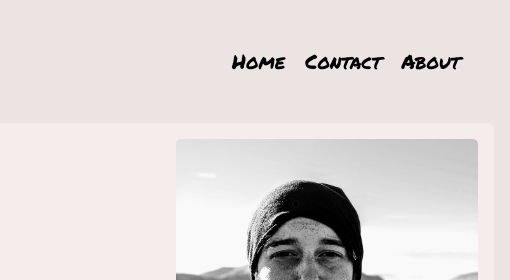
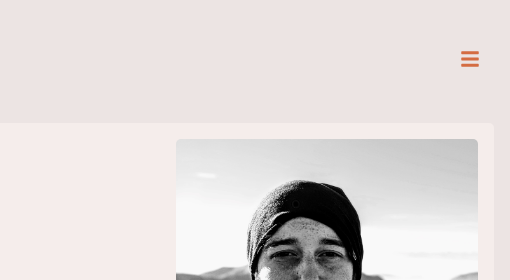
Before and after one commit to dasher7/tybearder, a Gatsby site: page /about in a window 1280 px wide. Shown: the top 280 px of the page, 594-1104 px from the left. Built offline with nearby package versions, Linux system fonts and the light colour scheme; Gatsby itself is replaced by a stand-in of ours; a web font is replaced by a local one.

Commit message:
moved hook logic inside useEffect of header.js

```diff
--- a/src/components/header.js
+++ b/src/components/header.js
@@ -1,26 +1,39 @@
 import { Link } from "gatsby"
 import PropTypes from "prop-types"
-import React, { useState } from "react"
-import useWindowsDimension from "../hooks/responsiveHook"
+import React, { useState, useEffect } from "react"
 import { FaBars, FaTimes } from "react-icons/fa"
 import "../styles/header.css"
 import logo from "../images/logo.png"
 
 const Header = ({ siteTitle }) => {
-  //eslint-disable-next-line
-  const { width, height } = useWindowsDimension()
+  const [windowsDimension, setWindowsDimension] = useState({})
   const [isMenuVisible, setMenuVisible] = useState(false)
-  const safeCheckWidth = () => {
-    const safeWidth = width ? width : 1080
-    return safeWidth
+
+  function getWindowSize() {
+    const { innerHeight: height, innerWidth: width } = window
+
+    return {
+      height,
+      width,
+    }
   }
-  console.log("safe width", safeCheckWidth())
+
+  useEffect(() => {
+    function handleResize() {
+      setWindowsDimension(getWindowSize())
+    }
+    window.addEventListener("resize", handleResize)
+    return () => window.removeEventListener("resize", handleResize)
+  }, [])
+
+  console.log(windowsDimension.width)
+
   return (
     <header>
       <div className="header">
         <img id="logo" alt="tybearder-logo" src={logo} />
         <h1 id="tybearder">{siteTitle}</h1>
-        {safeCheckWidth() > 750 ? (
+        {windowsDimension.width > 750 ? (
           <ul className="header-items">
             <li>
               <Link to="/">Home</Link>
@@ -80,4 +93,16 @@ Header.defaultProps = {
   siteTitle: ``,
 }
 
+{
+  /**
+
+  //eslint-disable-next-line
+  const { width, height } = useWindowsDimension()
+
+  const safeCheckWidth = () => {
+    const safeWidth = width ? width : 1080
+    return safeWidth
+  }*/
+}
+
 export default Header
```
